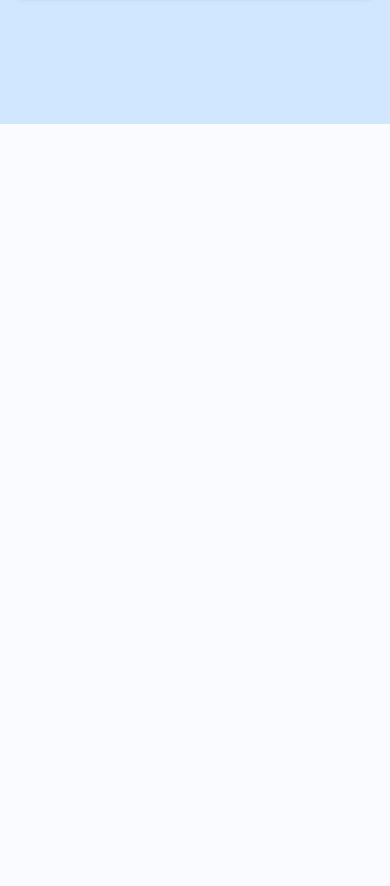
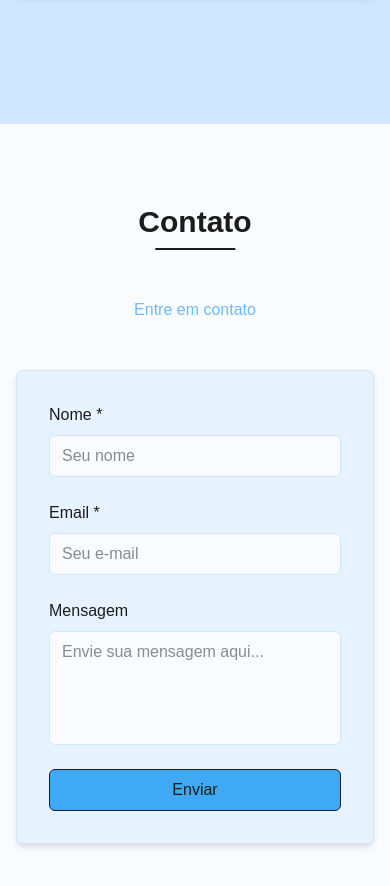
Before and after one commit to Peddrinnz/pxdro-code, a Next.js app: page / in a window 390 px wide. Shown: the part 7460-8346 px from the top of the page. Before the commit the page ends 7584 px from the top, so only its background shows below. Built offline with nearby package versions, Linux system fonts and the light colour scheme.

Commit message:
feature: create contact component and fix about style

```diff
--- a/src/app/page.tsx
+++ b/src/app/page.tsx
@@ -3,6 +3,7 @@ import About from "@/components/landing/about";
 import Hero from "@/components/landing/hero";
 import Skills from "@/components/landing/skills";
 import Experience from "@/components/landing/experience";
+import Contact from "@/components/landing/contact";
 
 export default function Home() {
   return (
@@ -13,6 +14,7 @@ export default function Home() {
         <About />
         <Skills />
         <Experience />
+        <Contact />
       </main>
     </div>
   );
--- /dev/null
+++ b/src/components/custom/footer.tsx
@@ -0,0 +1,11 @@
+import React from 'react';
+
+const Footer = () => {
+    return (
+        <div>
+
+        </div>
+    );
+}
+
+export default Footer;
--- a/src/components/landing/about.tsx
+++ b/src/components/landing/about.tsx
@@ -39,7 +39,7 @@ const About = () => {
                     <span className="block w-32 h-0.5 bg-(--text) mx-auto mt-2"></span>
                 </h2>
 
-                <div className="bg-(--cards) shadow-md rounded-md p-8 mb-12 flex flex-col lg:flex-row justify-between items-center gap-10 border border-(--border) hover:shadow-lg hover:border-(--secundary-border) transition-all duration-300">
+                <div className="bg-(--cards) shadow-md rounded-md p-8 mb-12 flex flex-col lg:flex-row justify-between items-center gap-10 border border-(--border) hover:border-(--secundary-border)">
                     <p className="text-lg text-(--secondary-text) leading-relaxed max-w-3xl">
                         {content.birth}
                     </p>
@@ -58,7 +58,7 @@ const About = () => {
                 </div>
 
                 <div className="grid grid-cols-1 md:grid-cols-2 gap-8">
-                    <div className="bg-(--cards) shadow-md rounded-md p-8 border border-(--border) hover:shadow-lg hover:border-(--secundary-border) hover:scale-105 transition-all duration-300">
+                    <div className="bg-(--cards) shadow-md rounded-md p-8 border border-(--border) hover:shadow-lg hover:border-(--secundary-border)">
                         <h3 className="text-2xl font-semibold mb-4">
                             {content.frontendTitle}
                         </h3>
@@ -67,7 +67,7 @@ const About = () => {
                         </p>
                     </div>
 
-                    <div className="bg-(--cards) shadow-md rounded-md p-8 border border-(--border) hover:shadow-lg hover:border-(--secundary-border) hover:scale-105 transition-all duration-300">
+                    <div className="bg-(--cards) shadow-md rounded-md p-8 border border-(--border) hover:shadow-lg hover:border-(--secundary-border)">
                         <h3 className="text-2xl font-semibold mb-4">
                             {content.fullstackTitle}
                         </h3>
--- /dev/null
+++ b/src/components/landing/contact.tsx
@@ -0,0 +1,125 @@
+'use client';
+
+import { useLanguage } from '@/contexts/LanguageContext';
+import { useState } from 'react';
+
+const Contact = () => {
+    const { language } = useLanguage();
+
+    const contactContent = {
+        pt: {
+            title: "Contato",
+            subtitle: "Entre em contato",
+            name: "Nome",
+            email: "Email",
+            message: "Mensagem",
+            placeholderName: "Seu nome",
+            placeholderEmail: "Seu e-mail",
+            placeholderMessage: "Envie sua mensagem aqui...",
+            send: "Enviar"
+        },
+        en: {
+            title: "Contact",
+            subtitle: "Get in touch",
+            name: "Name",
+            email: "Email",
+            message: "Message",
+            placeholderName: "Your name",
+            placeholderEmail: "Your email",
+            placeholderMessage: "Write your message here...",
+            send: "Send"
+        }
+    };
+
+    const content = contactContent[language];
+
+    const [formData, setFormData] = useState({
+        name: "",
+        email: "",
+        message: ""
+    });
+
+    const handleChange = (e: React.ChangeEvent<HTMLInputElement | HTMLTextAreaElement>) => {
+        const { name, value } = e.target;
+        setFormData(prev => ({ ...prev, [name]: value }));
+    };
+
+    const handleSubmit = (e: React.FormEvent<HTMLFormElement>) => {
+        e.preventDefault();
+        console.log("Form enviado:", formData);
+    };
+
+    return (
+        <section id="contato" className="bg-(--background) px-4 sm:px-6 lg:px-8 py-20">
+            <div className="max-w-5xl mx-auto">
+
+                <h2 className="text-3xl font-semibold text-center mb-12 relative inline-block left-1/2 -translate-x-1/2">
+                    {content.title}
+                    <span className="block w-20 h-0.5 bg-(--text) mx-auto mt-2"></span>
+                </h2>
+
+                <p className="text-center text-(--primary-color) mb-12">
+                    {content.subtitle}
+                </p>
+
+                <div className="bg-(--cards) shadow-md rounded-md p-8 border border-(--border) max-w-3xl mx-auto">
+                    <form onSubmit={handleSubmit} className="space-y-6">
+                        <div className="flex flex-col gap-2">
+                            <label className="font-medium">
+                                {content.name} *
+                            </label>
+                            <input
+                                type="text"
+                                name="name"
+                                value={formData.name}
+                                onChange={handleChange}
+                                required
+                                placeholder={content.placeholderName}
+                                className="px-3 py-2 rounded-md border border-(--border) bg-(--background) focus:border-(--primary-color) outline-none"
+                            />
+                        </div>
+
+                        <div className="flex flex-col gap-2">
+                            <label className="font-medium">
+                                {content.email} *
+                            </label>
+                            <input
+                                type="email"
+                                name="email"
+                                value={formData.email}
+                                onChange={handleChange}
+                                required
+                                placeholder={content.placeholderEmail}
+                                className="px-3 py-2 rounded-md border border-(--border) bg-(--background) focus:border-(--primary-color) outline-none"
+                            />
+                        </div>
+
+                        <div className="flex flex-col gap-2">
+                            <label className="font-medium">
+                                {content.message}
+                            </label>
+                            <textarea
+                                name="message"
+                                value={formData.message}
+                                onChange={handleChange}
+                                placeholder={content.placeholderMessage}
+                                rows={4}
+                                className="px-3 py-2 rounded-md border border-(--border) bg-(--background) focus:border-(--primary-color) outline-none resize-none"
+                            />
+                        </div>
+
+                        <button
+                            type="submit"
+                            className="w-full bg-(--button) hover:opacity-90 hover:bg-(--hover-button) border border-(--secondary-border) cursor-pointer py-2 rounded-md transition"
+                        >
+                            {content.send}
+                        </button>
+
+                    </form>
+                </div>
+            </div>
+        </section>
+    );
+};
+
+export default Contact;
```
